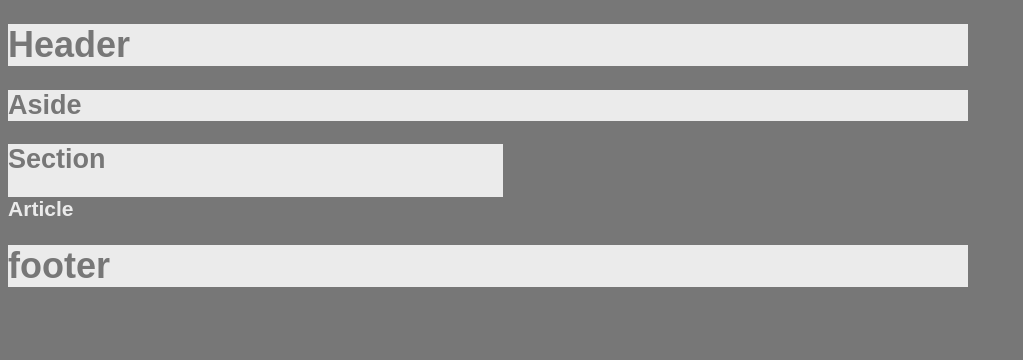
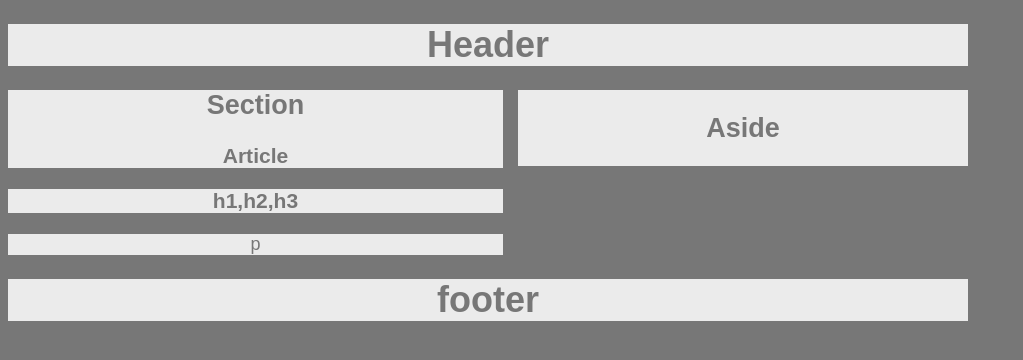
Before and after one commit to Nathaniel-DU/HW-Wireframe, a plain HTML site: page index.html in a window 1280 px wide. Shown: the whole page, without its empty margins (0-1023 px from the left). Drawn offline with Linux system fonts and the light colour scheme.

Commit message:
progress

```diff
--- a/index.html
+++ b/index.html
@@ -17,6 +17,8 @@
             <h1>Section</h1>
             <article>
                 <h1>Article</h1>
+                <h1>h1,h2,h3</h1>
+                <p>p</p>
             </article>
         </section>
         <footer>
--- a/style.css
+++ b/style.css
@@ -8,27 +8,48 @@ body{
 
 header{
     background: #ebebeb;
+    text-align: center;
+
+
 
 }
 
 nav {
     background: #ebebeb;
+    text-align: center;
 }
 
 section{
     background: #ebebeb;
     width: 495px;
+    text-align: center;
 }
 
 aside{
     background: #ebebeb;
+    text-align: center;
+    float: right;
+    width:450px;
 }
 
 footer{
     background: #ebebeb;
+    text-align: center;
+
 }
 
 article{
     color: #ebebeb;
     background: #777;
+    text-align: center;
 }
+
+h1{
+    color: #777;
+    background: #ebebeb;
+}
+
+p{
+    color: #777;
+    background: #ebebeb;
+}
```
